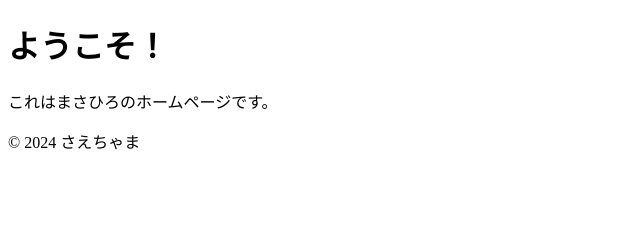
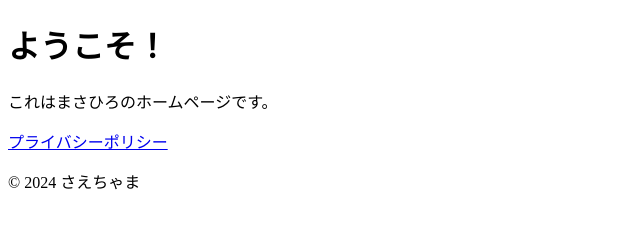
Before and after one commit to fisheryasu/githubsaechama.io, a plain HTML site: page index.html in a window 1280 px wide. Shown: the whole page, without its empty margins (0-640 px from the left). Drawn offline with Linux system fonts and the light colour scheme.

Commit message:
Update index.html

```diff
--- a/index.html
+++ b/index.html
@@ -12,6 +12,7 @@
     </header>
     <main>
         <p>これはまさひろのホームページです。</p>
+        <a href="privacy_policy.html">プライバシーポリシー</a>
     </main>
     <footer>
         <p>&copy; 2024 さえちゃま</p>
```
